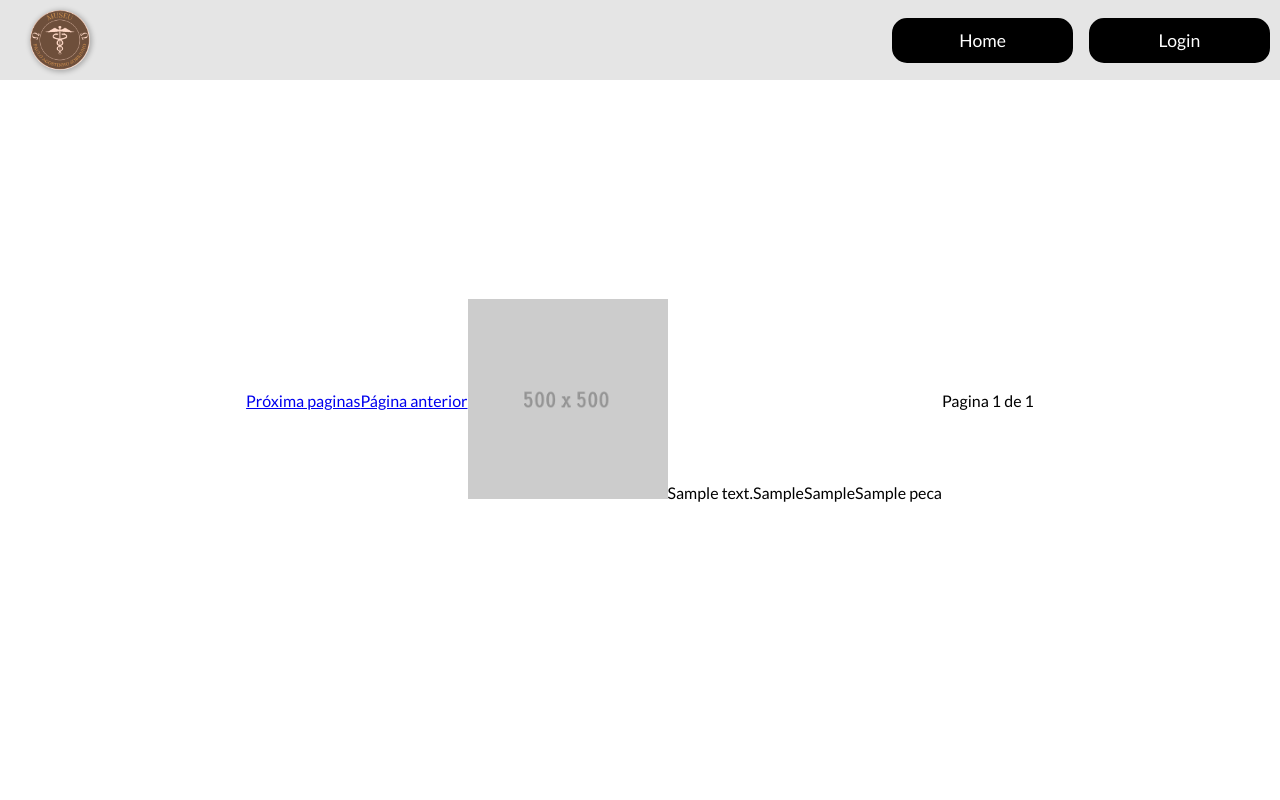
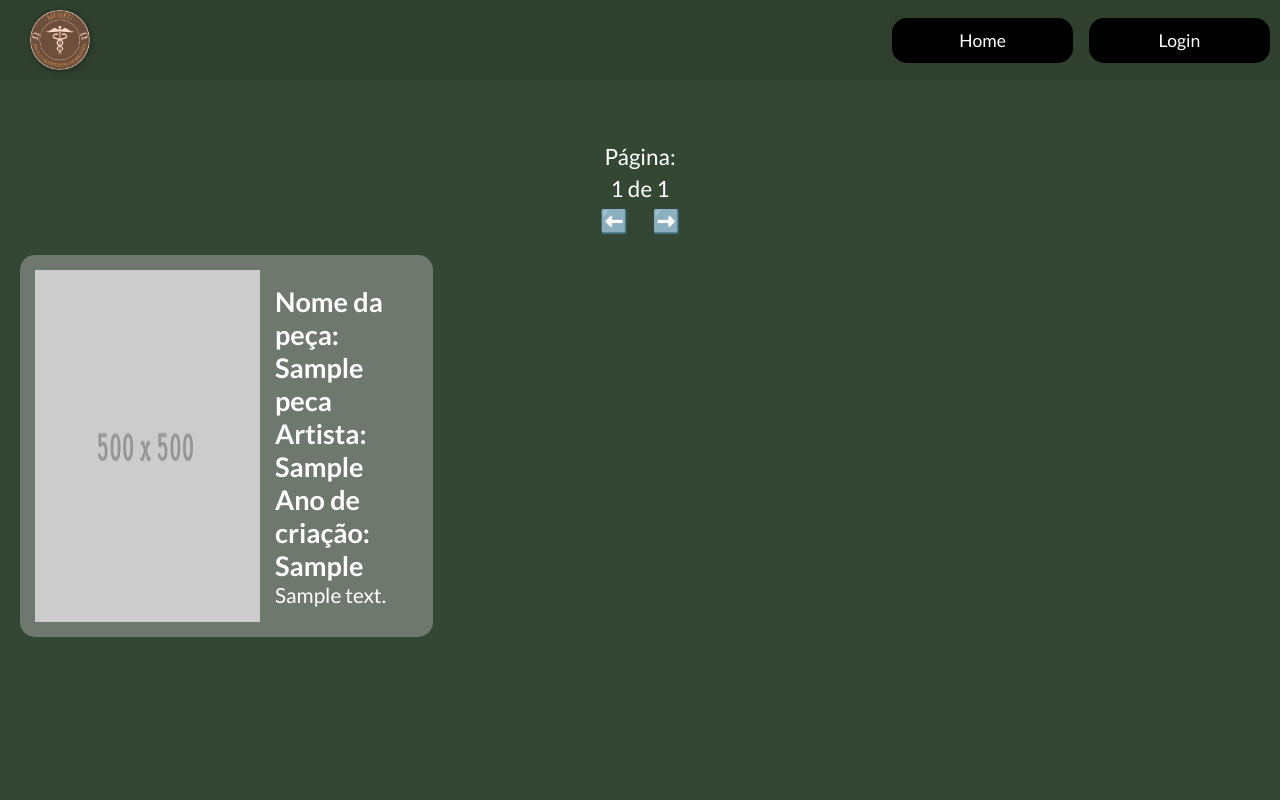
Before and after one commit to Rubrum-IFSP/website-museu-racatinga, a PHP site: page /view/pages/acervo.php in a window 1280 px wide. Run offline with PHP 8.4, Linux system fonts and the light colour scheme; tables that the repository leaves empty or names only in its code hold one stand-in row (values such as "Sample post"); some web fonts are replaced.

Commit message:
"acervo" page logic complete

```diff
--- a/model/php/Acervo.php
+++ b/model/php/Acervo.php
@@ -3,7 +3,7 @@
         private $conexao;
         private $pagina;
         private $limitePecas;
-        private $totalPaginas;
+        private $totalPaginas = 1;
 
         public function __construct() {
             $this->conexao = $this->conectar();
@@ -14,7 +14,14 @@
             } else {
                 $this->pagina = 0;
             }
+        }
 
+        public function getMaxPaginas() {
+            $totalPecas = mysqli_query($this->conexao, "SELECT `id` FROM `Pecas`");
+            $arrayTotalPecas = mysqli_fetch_array( $totalPecas );
+
+            $this->totalPaginas = ceil( sizeof($arrayTotalPecas)/$this->limitePecas );
+            return $this->totalPaginas;
         }
 
         public function listar() {
@@ -22,21 +29,22 @@
             $limiteAtual = $offsetAtual + $this->limitePecas;
 
             $listar = mysqli_query($this->conexao,"SELECT `descricao`, `ano`, `artista`, `nome` FROM `Pecas` LIMIT $offsetAtual, $limiteAtual ;");
-            $totalPecas = mysqli_query($this->conexao, "SELECT `id` FROM `Pecas`");
-
-            $arrayTotalPecas = mysqli_fetch_array( $totalPecas );
 
             while($linha=mysqli_fetch_array($listar)){
-                echo "<div class='wrapperPeca'>";
-                echo "<img src='./php/imagem.png' width='200' height='200'>";
-                echo "<span>".$linha[0]."</span>";
-                echo "<span>".$linha[1]."</span>";
-                echo "<span>".$linha[2]."</span>";
-                echo "<span>".$linha[3]."</span>";
+                echo "<div class='container-peca'>";
+                    echo "<img src='../images/imagem.png'>";
+                    echo "<div class='informacoes-peca'>";
+                        echo "<div class='informacoes-top'>";
+                            echo "<p>Nome da peça: ".$linha[3]."</p>";
+                            echo "<p>Artista: ".$linha[2]."</p>";
+                            echo "<p>Ano de criação: ".$linha[1]."</p>";
+                        echo "</div>";
+                        echo "<div class='informacoes-bottom'>";
+                            echo "<p>".$linha[0]."</p>";
+                        echo "</div>";
+                    echo "</div>";
                 echo "</div>";
             }
-
-            echo "Pagina ", $this->pagina + 1, " de ", ceil( sizeof($arrayTotalPecas)/$this->limitePecas );
         }
     }
 ?>
--- a/php/conexao.php
+++ /dev/null
@@ -1,3 +0,0 @@
-<?php
-    $conexao = mysqli_connect("18.230.6.129","HT301410X","HT301410X","HT301410X");
-?>
--- a/view/css/acervo.css
+++ b/view/css/acervo.css
@@ -3,6 +3,55 @@
 body {
     height: 100vh;
     display: flex;
+    flex-direction: column;
     justify-content: center;
     align-items: center;
+    background-color: #344734;
+    color: white;
 }
+
+.navegacao-acervo {
+    display: flex;
+    flex-direction: column;
+    justify-content: center;
+    align-items: center;
+    width: 100%;
+    font-size: 1.4em;
+    gap: 5px;
+}
+
+.navegacao-acervo a {
+    color: white;
+    font-weight: 700;
+    text-decoration: none;
+    margin: 0 10px;
+}
+
+.wrapper-peca {
+    width: 100%;
+    display: grid;
+    grid-template-columns: repeat(3, 1fr);
+    padding: 20px;
+}
+
+.container-peca,
+.informacoes-peca  {
+    border-radius: 15px;
+    display: flex;
+    padding: 15px;
+}
+
+.container-peca {
+    background: #b0b0b079;
+}
+
+.informacoes-peca {
+    flex-direction: column;
+    justify-content: space-evenly;
+    font-size: 1.3em;
+}
+
+.informacoes-top {
+    font-size: 1.3em;
+    font-weight: 700;
+}
--- a/view/css/layout.css
+++ b/view/css/layout.css
@@ -1,9 +1,5 @@
 @import url('https://fonts.googleapis.com/css2?family=Six+Caps&display=swap');
 @import url('https://fonts.googleapis.com/css2?family=Lato:wght@300;400;700&family=Six+Caps&display=swap');
-
-:root {
-    --primary-color: rgba(0, 0, 0, .1);
-}
 
 body {
     box-sizing: border-box;
@@ -33,7 +29,7 @@ header {
     width: 100%;
     justify-content: space-between;
     padding: 10px;
-    background: var(--primary-color);
+    background: rgba(0, 0, 0, .1);
 }
 
 header img {
--- a/view/pages/acervo.php
+++ b/view/pages/acervo.php
@@ -1,3 +1,18 @@
+<?php
+    require "../../model/php/Conexao.php";
+    require "../../model/php/Acervo.php";
+
+    $acervo = new Acervo();
+    $maxPaginas = $acervo->getMaxPaginas();
+
+    if ( isset($_GET["pagina"]) && ($_GET["pagina"] > $maxPaginas || $_GET["pagina"] < 0) ){
+        header("Location: ./acervo.php?pagina=0");
+        $_GET["pagina"] = 0;
+    } else if ( !isset($_GET["pagina"]) ) {
+        $_GET["pagina"] = 0;
+    }
+?>
+
 <!DOCTYPE html>
 <html lang="pt-br">
 <head>
@@ -16,18 +31,39 @@
         </nav>
     </header>
 
-    <a href="./acervo.php?pagina=<?php echo ( isset( $_GET["pagina"] ) ) ? $_GET["pagina"] + 1 : 1 ; ?>">Próxima paginas</a>
-    <a href="./acervo.php?pagina=<?php echo ( isset( $_GET["pagina"] ) ) ? $_GET["pagina"] - 1 : 1 ; ?>">Página anterior</a>
+    <div class="navegacao-acervo">
+        <?php
+            echo "Página: <div>", $_GET["pagina"] + 1, " de ", $maxPaginas, "</div>";
+        ?>
 
-    <?php
+        <div>
+            <a href="./acervo.php?pagina=<?php
+                if ( isset( $_GET["pagina"] ) ) {
+                    if ( $_GET["pagina"] <= 0 ) {
+                        echo $maxPaginas - 1;
+                    } else {
+                        echo $_GET["pagina"] - 1;
+                    }
+                }
+            ?>">⬅️</a>
 
-        require "../../model/php/Conexao.php";
-        require "../../model/php/Acervo.php";
+            <a href="./acervo.php?pagina=<?php
+                if ( isset( $_GET["pagina"] ) ) {
+                    if ( $_GET["pagina"] <= $maxPaginas ) {
+                        echo $_GET["pagina"];
+                    } else  {
+                        echo $_GET["pagina"] + 1;
+                    }
+                }
+            ?>">➡️</a>
 
-        $acervo = new Acervo();
-        $acervo->listar();
+        </div>
+    </div>
 
-    ?>
-
+    <div class="wrapper-peca">
+        <?php
+            $acervo->listar();
+        ?>
+    </div>
 </body>
 </html>
```
Also changed, not shown: php/mostrarPecas.php (deleted, +0 -17 lines), model/php/imagem.png (deleted), view/images/imagem.png (renamed from php/imagem.png).
